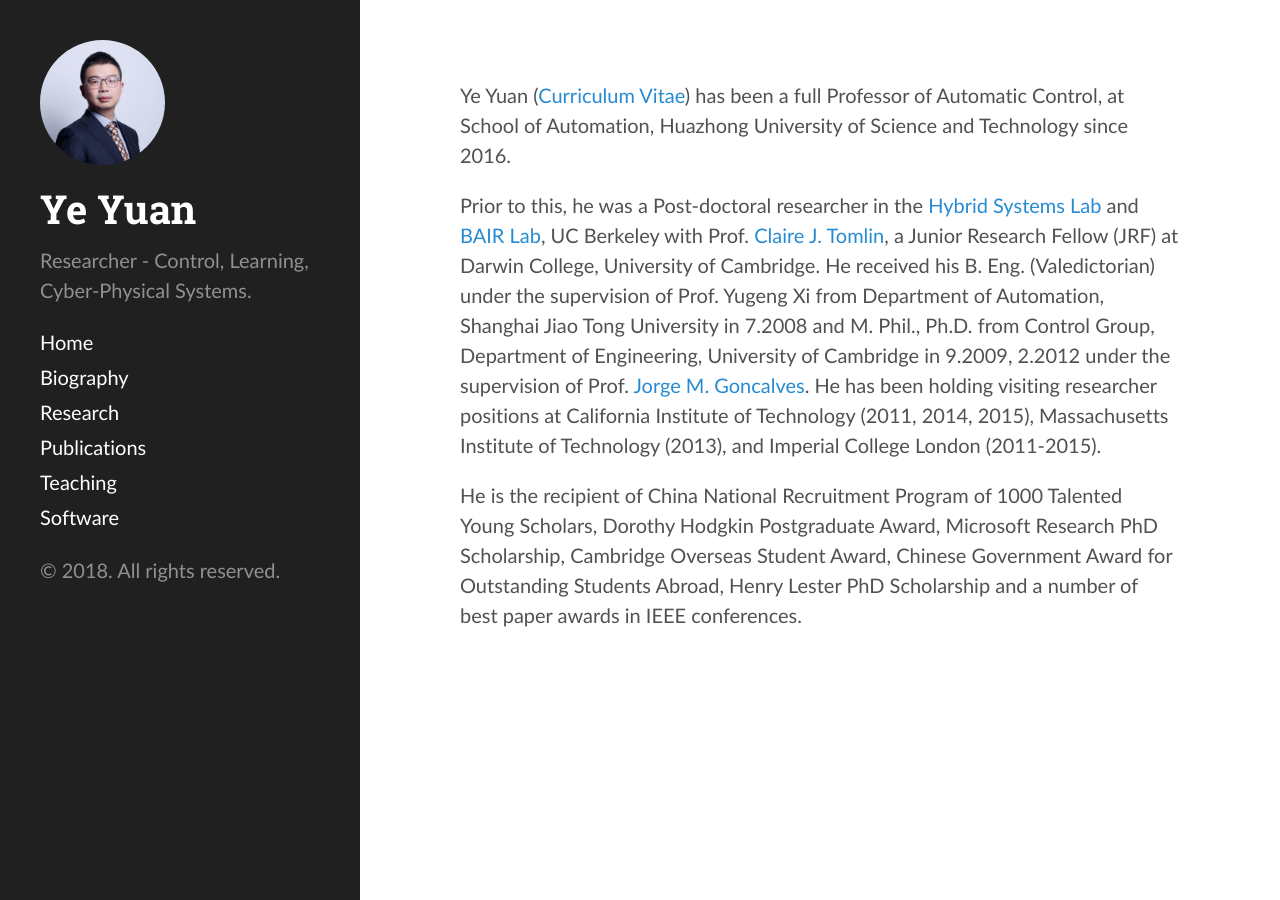
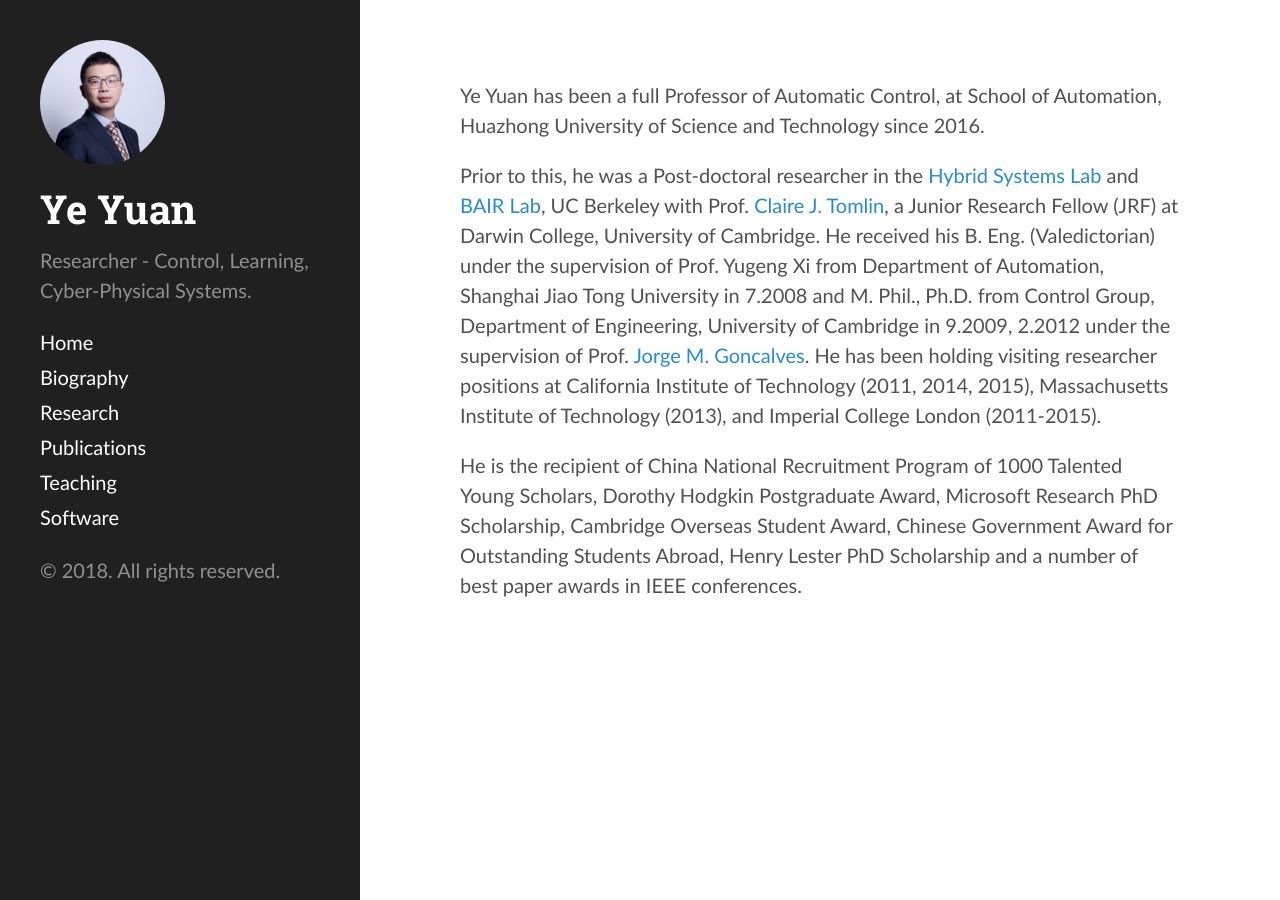
Before and after one commit to yy311/yy311.github.io, a Jekyll site: the page built from bio.md, in a window 1280 px wide. Built offline with Jekyll 4.4.1, drawn with Linux system fonts in a browser that asks for light colours.

Commit message:
Update bio.md

```diff
--- a/bio.md
+++ b/bio.md
@@ -3,7 +3,7 @@ layout: default
 ---
 
 
-Ye Yuan (<a href="https://hybrid.eecs.berkeley.edu/~yeyuan/cv_yeyuan_2016.pdf">Curriculum Vitae</a>) has been a full Professor of Automatic Control, at School of Automation, Huazhong University of Science and Technology since 2016.
+Ye Yuan has been a full Professor of Automatic Control, at School of Automation, Huazhong University of Science and Technology since 2016.
 
 Prior to this, he was a Post-doctoral researcher in the [Hybrid Systems Lab](http://hybrid.eecs.berkeley.edu/) and [BAIR Lab](http://bair.berkeley.edu/index.html#header), UC Berkeley with Prof. [Claire J. Tomlin](http://eecs.berkeley.edu/~tomlin), a Junior Research Fellow (JRF) at Darwin College, University of Cambridge. He received his B. Eng. (Valedictorian) under the supervision of Prof. Yugeng Xi from Department of Automation, Shanghai Jiao Tong University in 7.2008 and M. Phil., Ph.D. from Control Group, Department of Engineering, University of Cambridge in 9.2009, 2.2012 under the supervision of Prof. [Jorge M. Goncalves](http://wwwen.uni.lu/lcsb/people/jorge_goncalves). He has been holding visiting researcher positions at California Institute of Technology (2011, 2014, 2015), Massachusetts Institute of Technology (2013), and Imperial College London (2011-2015).
 
```
